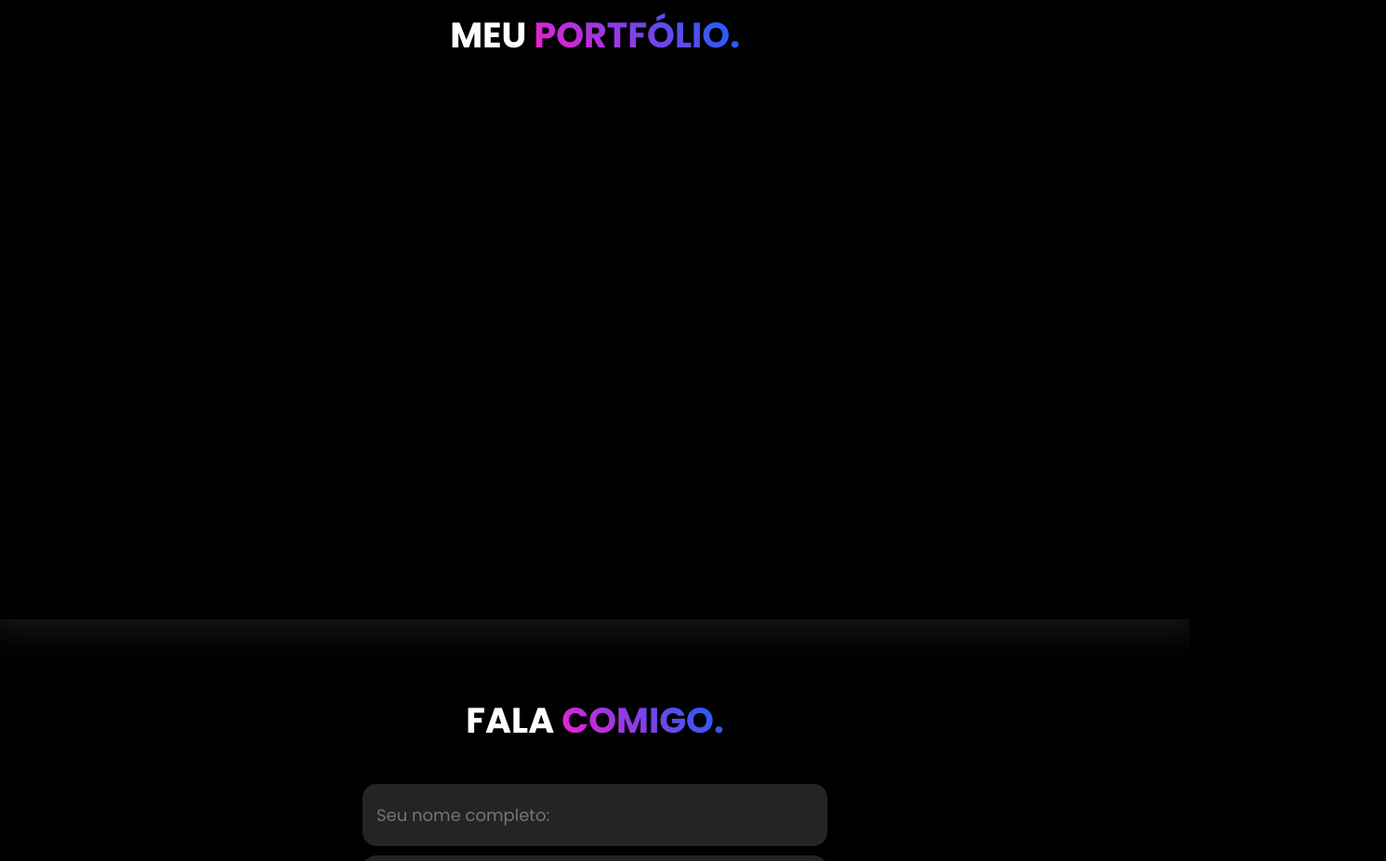
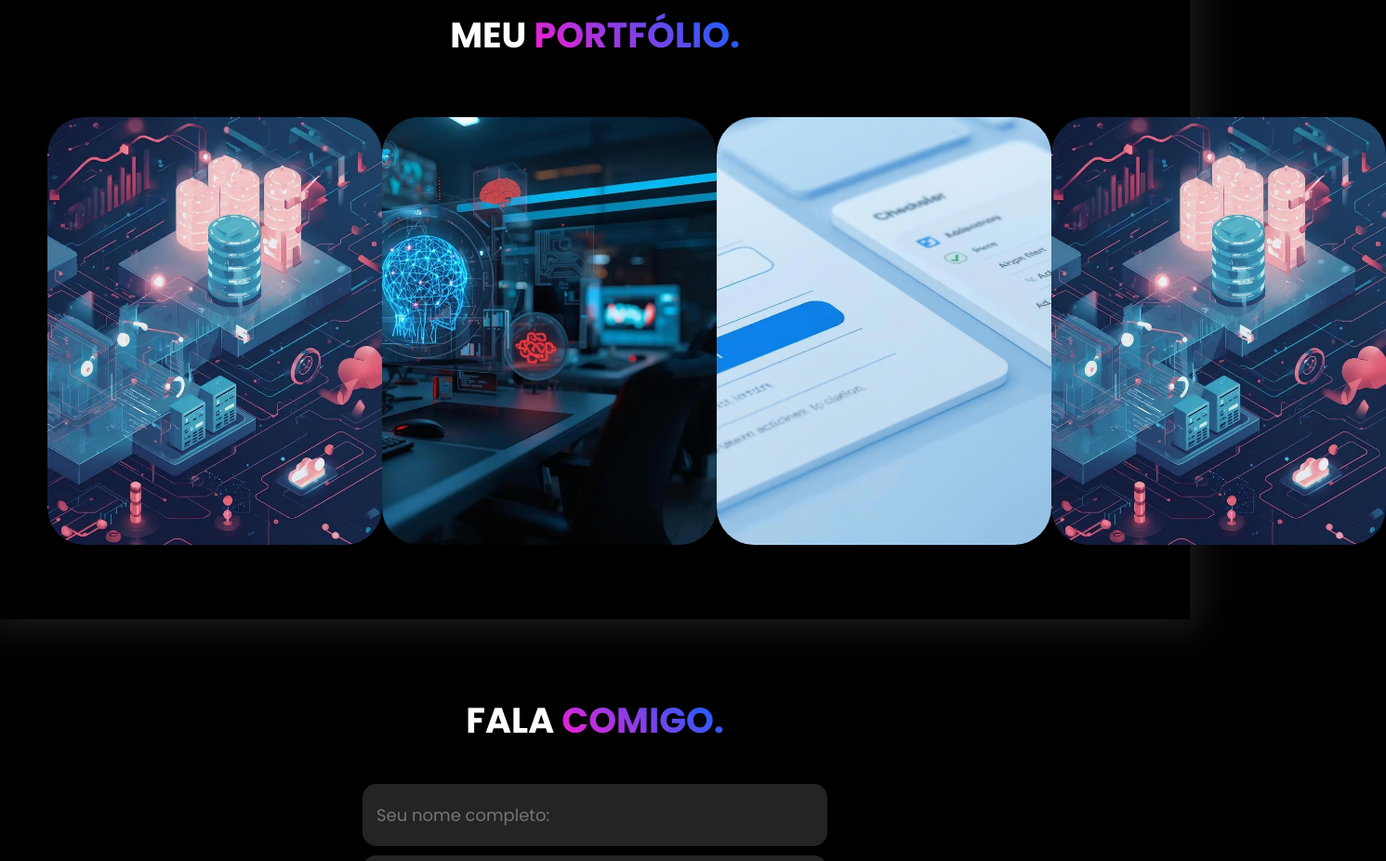
Before and after one commit to matheustc12/meu-portifolio, a plain HTML site: page index.html in a window 1280 px wide. Shown: the part 1840-2766 px from the top of the page at 93% size, 1491 px wide, since content can reach past the window. Drawn offline with nearby package versions, Linux system fonts and the light colour scheme.

Commit message:
fix: updates about components

```diff
--- a/index.html
+++ b/index.html
@@ -12,6 +12,8 @@
     <link rel="stylesheet" href="https://cdn.jsdelivr.net/npm/bootstrap-icons@1.10.5/font/bootstrap-icons.css">
     <!-- FIM BOOTSTRAP ICONS -->
     <link rel="stylesheet" href="style.css">
+    <link rel="shortcut icon" href="images/favicon.png" type="image/png">
+
 
     <script src="menu.js" defer></script>
 
@@ -137,18 +139,26 @@
             <div class="interface">
                 <h2 class="titulo">MEU <span>PORTFÓLIO.</span></h2>
                 <div class="flex">
-                    <div class="img-port" style="background-image: url(images/imagem.jpg);">
+                    <a href="https://www.exemplo.com" target="_blank">
+                    <div class="img-port" style="background-image: url(images/data.jpg);">
+                        <div class="overlay">Projeto Engenharia de Dados</div>
+                    </div>
+                    </a>
+                    <a href="https://www.exemplo.com" target="_blank">
+                    <div class="img-port" style="background-image: url(images/ia.jpg);">
+                        <div class="overlay">Projeto IA Generativa</div>
+                    </div>
+                    </a>
+                    <a href="https://www.exemplo.com" target="_blank">
+                    <div class="img-port" style="background-image: url(images/checkin.jpg);">
+                        <div class="overlay">Projeto Check in App</div>
+                    </div>
+                    </a>
+                    <a href="https://www.exemplo.com" target="_blank">
+                    <div class="img-port" style="background-image: url(images/data.jpg);">
                         <div class="overlay">Projeto 1</div>
                     </div>
-                    <div class="img-port" style="background-image: url(images/imagem.jpg);">
-                        <div class="overlay">Projeto 2</div>
-                    </div>
-                    <div class="img-port" style="background-image: url(images/imagem.jpg);">
-                        <div class="overlay">Projeto 3</div>
-                    </div>
-                        <div class="img-port" style="background-image: url(images/imagem.jpg);">
-                        <div class="overlay">Projeto 4</div>
-                    </div>
+                    </a>
                 </div><!--flex-->
             </div><!--interface-->
         </section><!--portfolio-->
```
Also changed, not shown: images/apple-touch-icon.png (added), images/checkin.jpg (added), images/data.jpg (added), images/favicon.ico (added), images/favicon.png (added), images/favicon.svg (added), images/ia.jpg (added), images/site.webmanifest (added), images/web-app-manifest-192x192.png (added), images/web-app-manifest-512x512.png (added).
